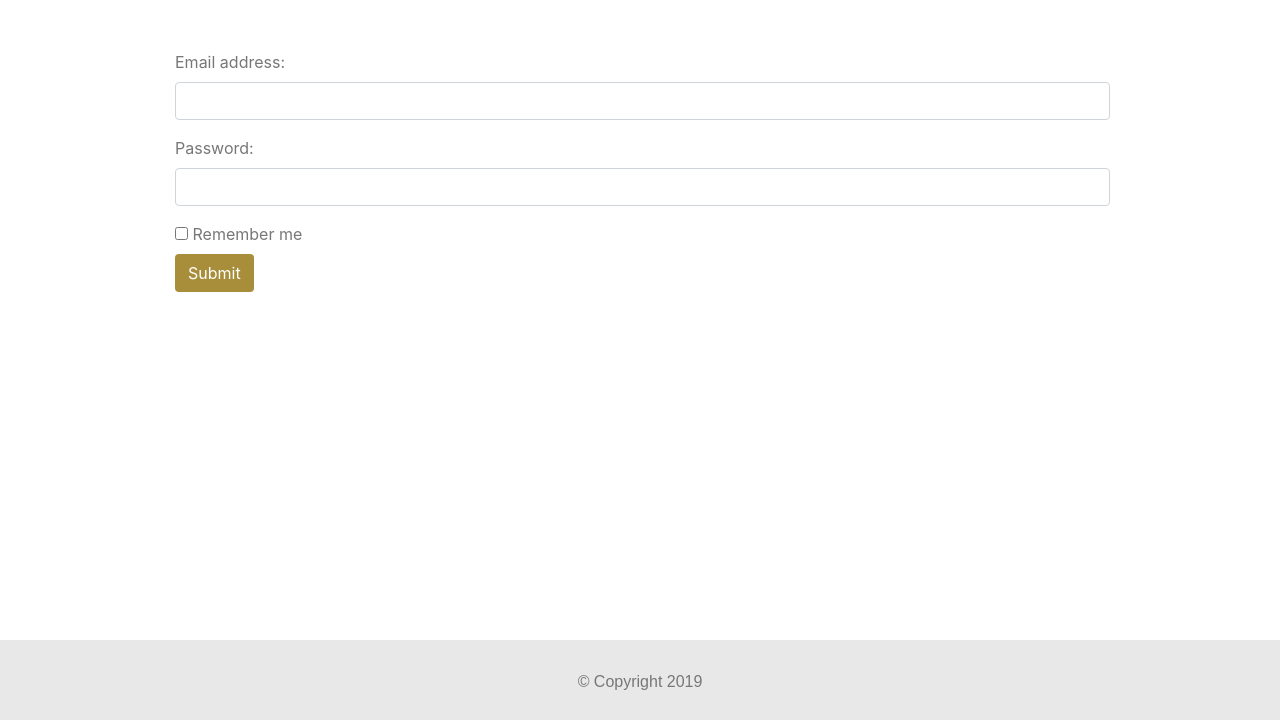
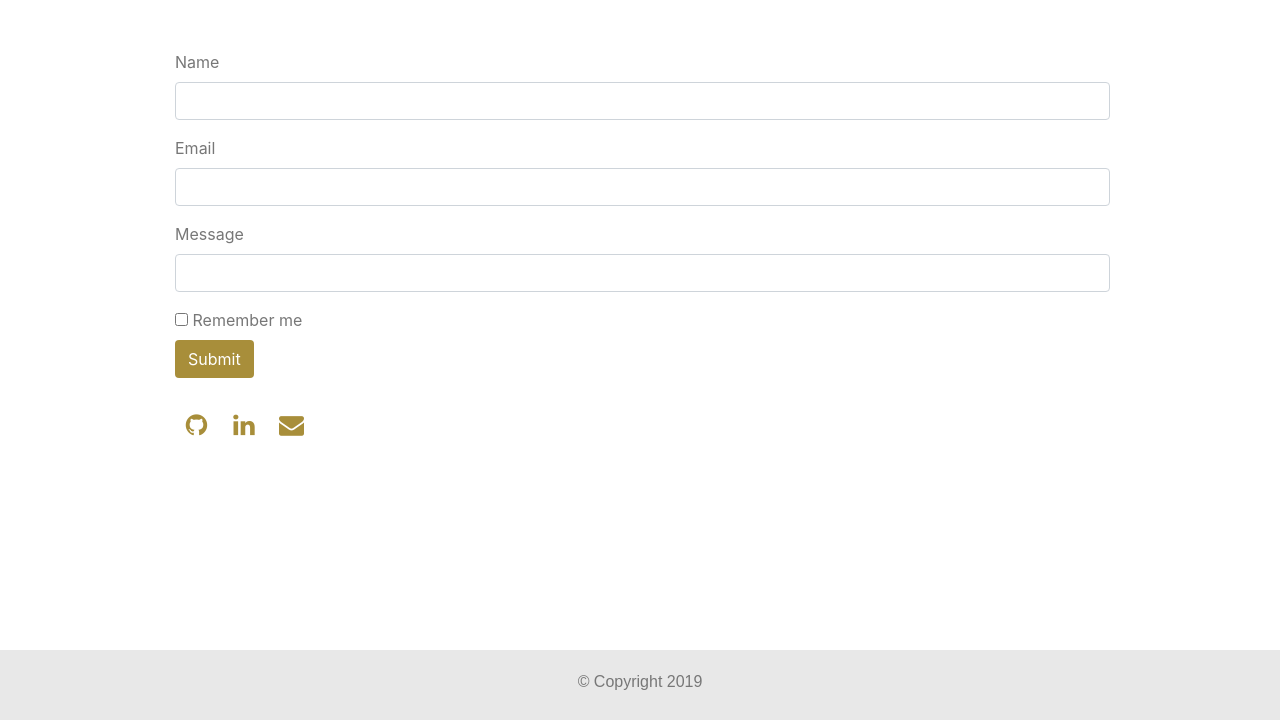
Before and after one commit to brittanymorrisdesign/Homework-2, a plain HTML site: page contact.html in a window 1280 px wide. Shown: the part 80-800 px from the top of the page. Drawn offline with nearby package versions, Linux system fonts and the light colour scheme.

Commit message:
Updated index and contact page

```diff
--- a/assets/css/contact.css
+++ b/assets/css/contact.css
@@ -16,8 +16,44 @@
   background-color: #a88e3a;
   color: white;
 }
+
+.btn-default:hover {
+  background-color: black;
+  color: white;
+}
+
 .container-fluid {
   width: 960px;
   padding-top: 130px;
   padding-right: 10px;
 }
+
+.fa {
+  font-size: 25px;
+  width: 27px;
+  text-align: center;
+  text-decoration: none;
+  margin: 5px 8px;
+}
+
+.socials {
+  text-decoration: none;
+  padding-top: 30px;
+}
+
+.fa:hover {
+  color: black;
+  text-decoration: none;
+}
+
+.fa-github {
+  color: #a88e3a;
+}
+
+.fa-linkedin {
+  color: #a88e3a;
+}
+
+.fa-envelope {
+  color: #a88e3a;
+}
--- a/assets/css/portfolio.css
+++ b/assets/css/portfolio.css
@@ -9,10 +9,9 @@
   margin: 0 auto;
 }
 
-
-
 .flex-container {
   display: flex;
+  padding-left: 183px;
   flex-wrap: wrap;
   padding-top: 100px;
 }
@@ -20,7 +19,7 @@
 .flex-container > div {
   background-color: #f1f1f1;
   width: 200px;
-  margin: 10px;
+  margin: 25px;
   text-align: center;
   line-height: 200px;
   font-size: 30px;
--- a/assets/css/style.css
+++ b/assets/css/style.css
@@ -12,8 +12,7 @@
   position: fixed;
 }
 
-.navbar-toggler {
-}
+.navbar-toggler {}
 
 .navbar-brand {
   color: #ffffff;
@@ -48,8 +47,7 @@
 body {
   padding: 0;
   margin: 0;
-  font-family: 'Franklin Gothic Medium', 'Arial Narrow', Arial, sans-serif
-  font-size: 18px;
+  font-family: 'Franklin Gothic Medium', 'Arial Narrow', Arial, sans-serif font-size: 18px;
   line-height: 150%;
   color: #777777;
 }
@@ -58,12 +56,14 @@ body {
   padding-top: 10px;
   max-width: 1500px;
   width: 960px;
+  text-align: center;
   padding: 0px 0px;
   margin: 0 auto;
 }
 
 .row {
-padding: 30px;
+  padding-top: 15px;
+  padding-bottom: 100px;
 }
 
 .jumbotron-fluid {
@@ -71,17 +71,16 @@ padding: 30px;
   background-image: url("../images/papyrus-dark.png");
 }
 
-.display-4{
+.display-4 {
   padding-top: 130px;
-color: #ffffff;
-text-align: center;
+  color: #ffffff;
+  text-align: center;
 }
 
 .lead {
-color:#7d682f;
-text-align: center;
+  color: #7d682f;
+  text-align: center;
 }
-
 
 footer {
   position: fixed;
@@ -91,7 +90,7 @@ footer {
   width: 100%;
   padding-bottom: 10px;
   margin: 0;
-  padding-top: 30px;
+  padding-top: 20px;
   height: 10px font-size: small;
   background: #E8E8E8;
 }
--- a/contact.html
+++ b/contact.html
@@ -7,6 +7,8 @@
   <meta http-equiv="X-UA-Compatible" content="ie=edge">
   <link rel="stylesheet" href="https://stackpath.bootstrapcdn.com/bootstrap/4.3.1/css/bootstrap.min.css"
     integrity="sha384-ggOyR0iXCbMQv3Xipma34MD+dH/1fQ784/j6cY/iJTQUOhcWr7x9JvoRxT2MZw1T" crossorigin="anonymous">
+  <meta name="viewport" content="width=device-width, initial-scale=1">
+  <link rel="stylesheet" href="https://cdnjs.cloudflare.com/ajax/libs/font-awesome/4.7.0/css/font-awesome.min.css">
   <link rel="stylesheet" type="text/css" href="assets/css/style.css">
   <link rel="stylesheet" type="text/css" href="assets/css/portfolio.css">
   <link rel="stylesheet" type="text/css" href="assets/css/contact.css">
@@ -45,18 +47,28 @@
     <div class="container-fluid">
       <form action="/action_page.php">
         <div class="form-group">
-          <label for="email">Email address:</label>
+          <label for="name">Name</label>
+          <input type="name" class="form-control" id="name">
+        </div>
+        <div class="form-group">
+          <label for="email">Email</label>
           <input type="email" class="form-control" id="email">
         </div>
         <div class="form-group">
-          <label for="pwd">Password:</label>
-          <input type="password" class="form-control" id="pwd">
+          <label for="message">Message</label>
+          <input type="message" class="form-control" id="message">
         </div>
         <div class="checkbox">
           <label><input type="checkbox"> Remember me</label>
         </div>
         <button type="submit" class="btn btn-default">Submit</button>
       </form>
+      <div class="socials">
+    <a href="https://github.com/brittanymorrisdesign" class="fa fa-github"></a>
+    <a href="https://www.linkedin.com/in/brittany-morris-25600b49/" class="fa fa-linkedin"></a>
+    <a href="mailto:brittanymorrisdesign@gmail.com" class="fa fa-envelope"></a>
+
+  </div>
     </div>
   </body>
   <!-- Contact Form -->
@@ -71,15 +83,14 @@
   <script src="https://stackpath.bootstrapcdn.com/bootstrap/4.3.1/js/bootstrap.min.js"
     integrity="sha384-JjSmVgyd0p3pXB1rRibZUAYoIIy6OrQ6VrjIEaFf/nJGzIxFDsf4x0xIM+B07jRM" crossorigin="anonymous">
   </script>
-  </div>
 
 </body>
 
 
 <footer>
-  <p style="font-family:Arial, Helvetica, sans-serif;color:#777777">
-    © Copyright 2019
-  </p>
+    <p style="font-family:Arial, Helvetica, sans-serif;color:#777777">
+        © Copyright 2019
+      </p>
 </footer>
 
 </html>
```
Also changed, not shown: about.html (+2 -0 lines), index.html (+7 -1 lines), portfolio.html (+2 -14 lines), assets/images/css_icon.png (added), assets/images/js_icon.png (added), assets/images/react_icon.png (added).
